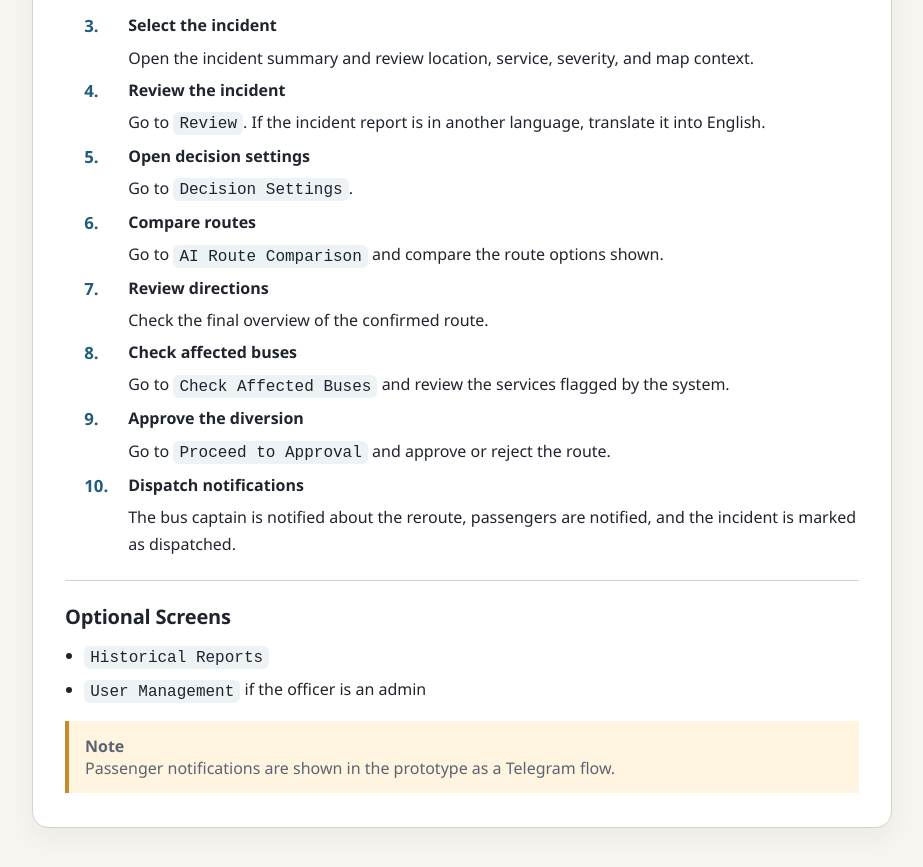
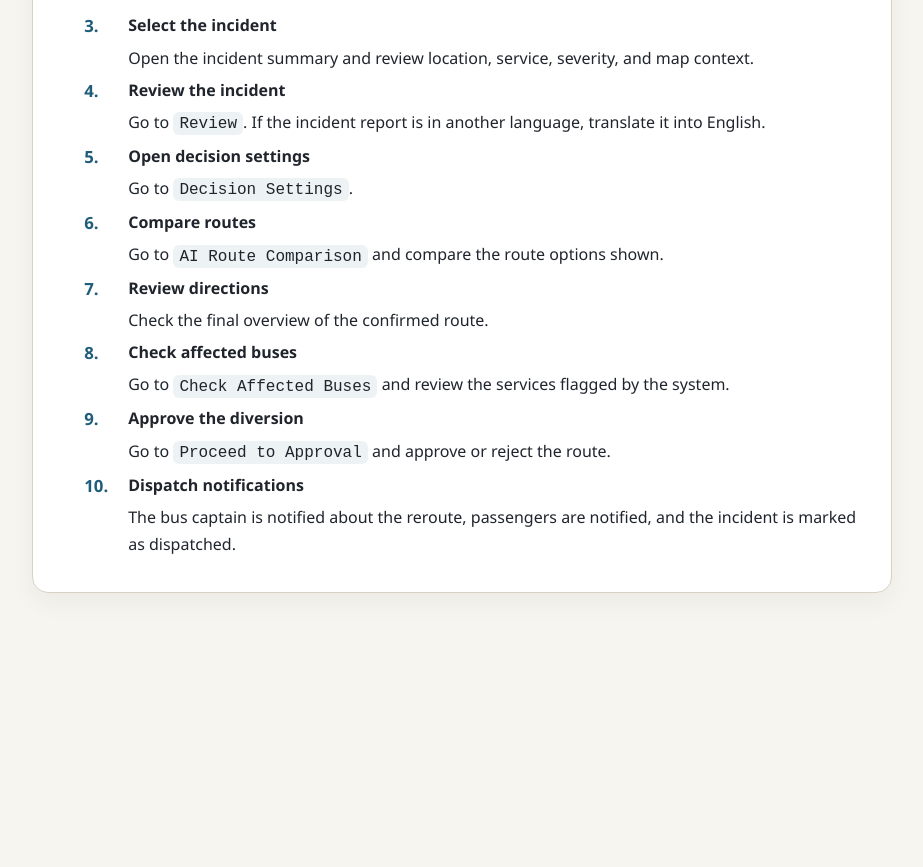
Before and after one commit to ZengZixuan05/RouteGuardians-Manual, a Jekyll site: the page built from index.md, in a window 1280 px wide and 900 px high, scrolled down 1065 px. Shown: the top 867 px of the window, without its empty margins (178-1101 px from the left). Built offline with Jekyll 4.4.1, drawn with Linux system fonts in a browser that asks for light colours; after the commit the page ends 1730 px from its top, so only the background shows below that; some of the changed text lies outside the part shown.

Commit message:
Update sample incident service

```diff
--- a/index.md
+++ b/index.md
@@ -85,15 +85,3 @@ layout: default
     </li>
   </ol>
 </section>
-
-<section class="section">
-  <h2>Optional Screens</h2>
-  <ul>
-    <li><code>Historical Reports</code></li>
-    <li><code>User Management</code> if the officer is an admin</li>
-  </ul>
-  <div class="warning">
-    <strong>Note</strong><br />
-    Passenger notifications are shown in the prototype as a Telegram flow.
-  </div>
-</section>
```
Also changed, not shown: other parts of index.md (+1 -1 lines).
